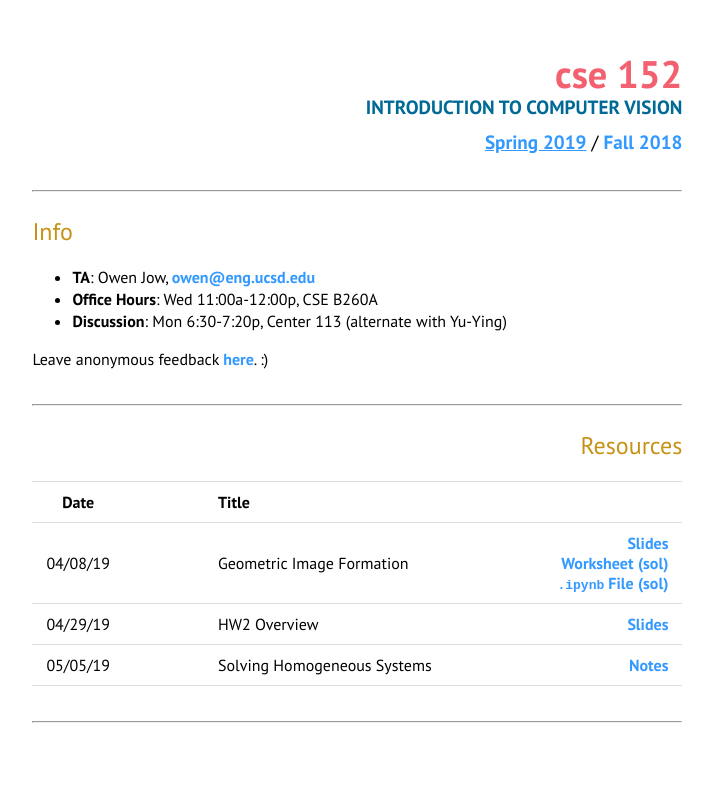
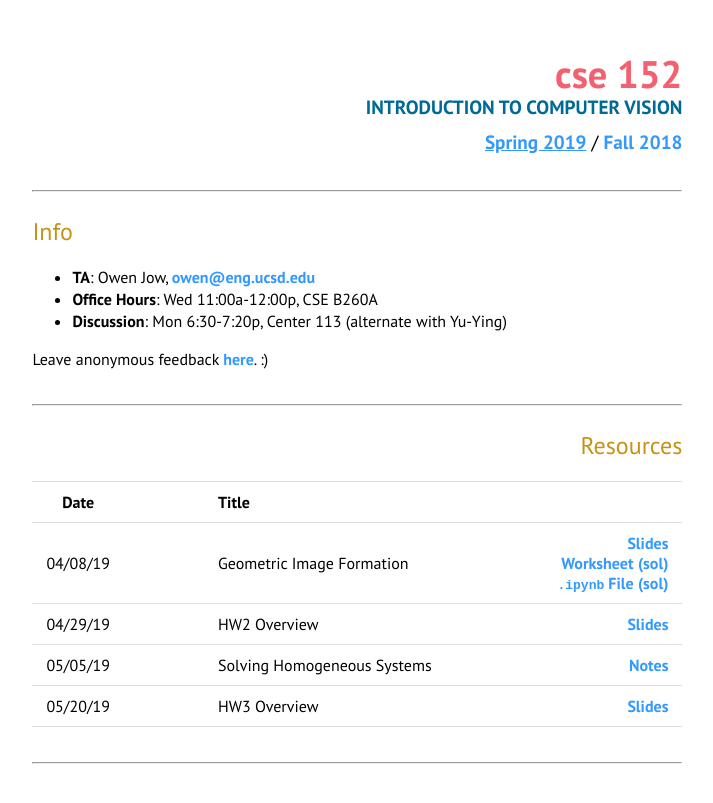
Before and after one commit to ohjay/cse152, a Jekyll site: the page built from index.html, in a window 1280 px wide. Shown: the top 803 px of the page, without its empty margins (285-998 px from the left). Built offline with Jekyll 4.4.1, drawn with Linux system fonts in a browser that asks for light colours.

Commit message:
section 7 slides v1

```diff
--- a/index.html
+++ b/index.html
@@ -43,5 +43,11 @@ Leave anonymous feedback <a href="https://goo.gl/forms/GURj9E64dm9MhNw22">here</
       <td>Solving Homogeneous Systems</td>
       <td>
         <a href="{{ site.url }}/notes/sp19/svd_supp.pdf">Notes</a></td></tr>
+    <tr>
+      <td>05/20/19</td>
+      <td></td>
+      <td>HW3 Overview</td>
+      <td>
+        <a href="{{ site.url }}/slides/sp19/cse152_sec7.pdf">Slides</a></td></tr>
   </table>
 </div>
```
Also changed, not shown: 1 other file.
